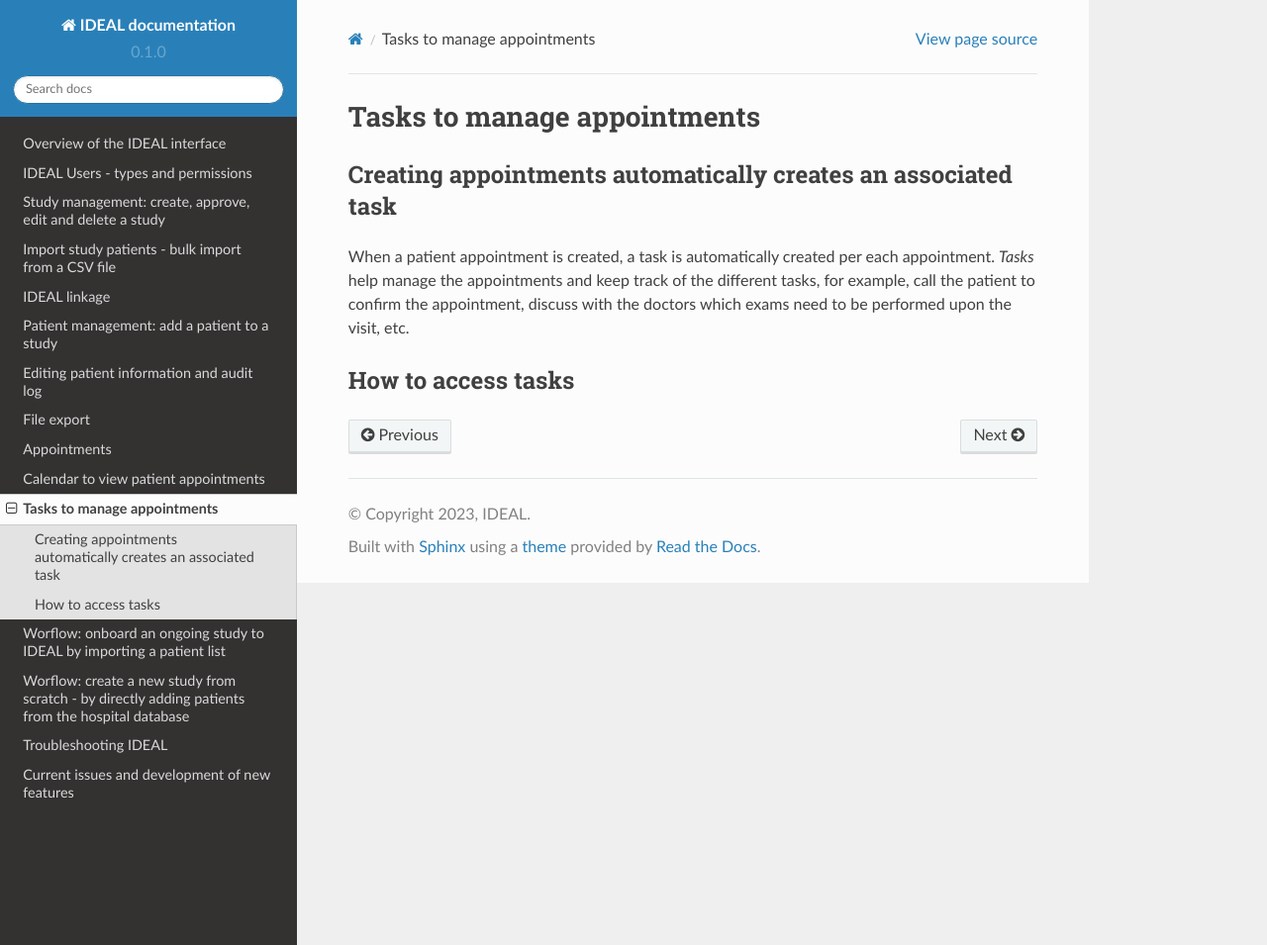
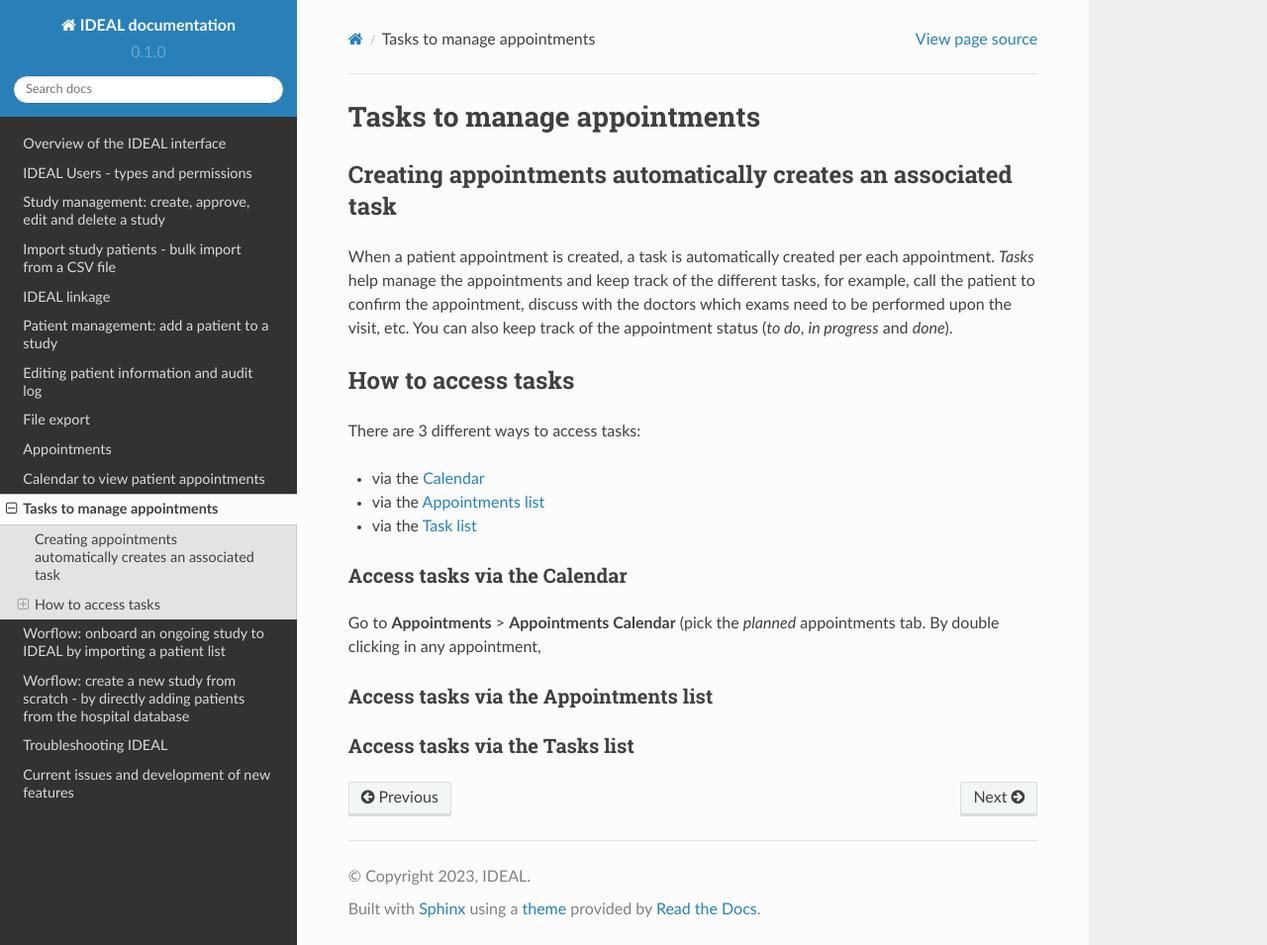
Before and after one commit to Nynuphar/IDEAL-doc, a Sphinx documentation site: the page built from docs/source/tasks.rst, in a window 1280 px wide and 955 px high. Shown: the whole window at 99% size. Built offline with Sphinx 7.4.7 and the Read the Docs theme 2.0.0, drawn with Linux system fonts in a browser that asks for light colours.

Commit message:
Update tasks.rst

```diff
--- a/docs/source/tasks.rst
+++ b/docs/source/tasks.rst
@@ -4,7 +4,30 @@ Tasks to manage appointments
 Creating appointments automatically creates an associated task
 *******************************************************************
 
-When a patient appointment is created, a task is automatically created per each appointment. *Tasks* help manage the appointments and keep track of the different tasks, for example, call the patient to confirm the appointment, discuss with the doctors which exams need to be performed upon the visit, etc.
+When a patient appointment is created, a task is automatically created per each appointment. *Tasks* help manage the appointments and keep track of the different tasks, for example, call the patient to confirm the appointment, discuss with the doctors which exams need to be performed upon the visit, etc. You can also keep track of the appointment status (*to do*, *in progress* and *done*).
 
 How to access tasks
 *************************
+
+There are 3 different ways to access tasks:
+
+* via the `Calendar`_
+* via the `Appointments list`_
+* via the `Task list`_
+
+.. _Calendar:
+
+Access tasks via the Calendar
+=================================
+
+Go to **Appointments** > **Appointments Calendar** (pick the *planned* appointments tab. By double clicking in any appointment,
+
+.. _Appointments list:
+
+Access tasks via the Appointments list
+========================================
+
+.. _Task list:
+
+Access tasks via the Tasks list
+========================================
```
